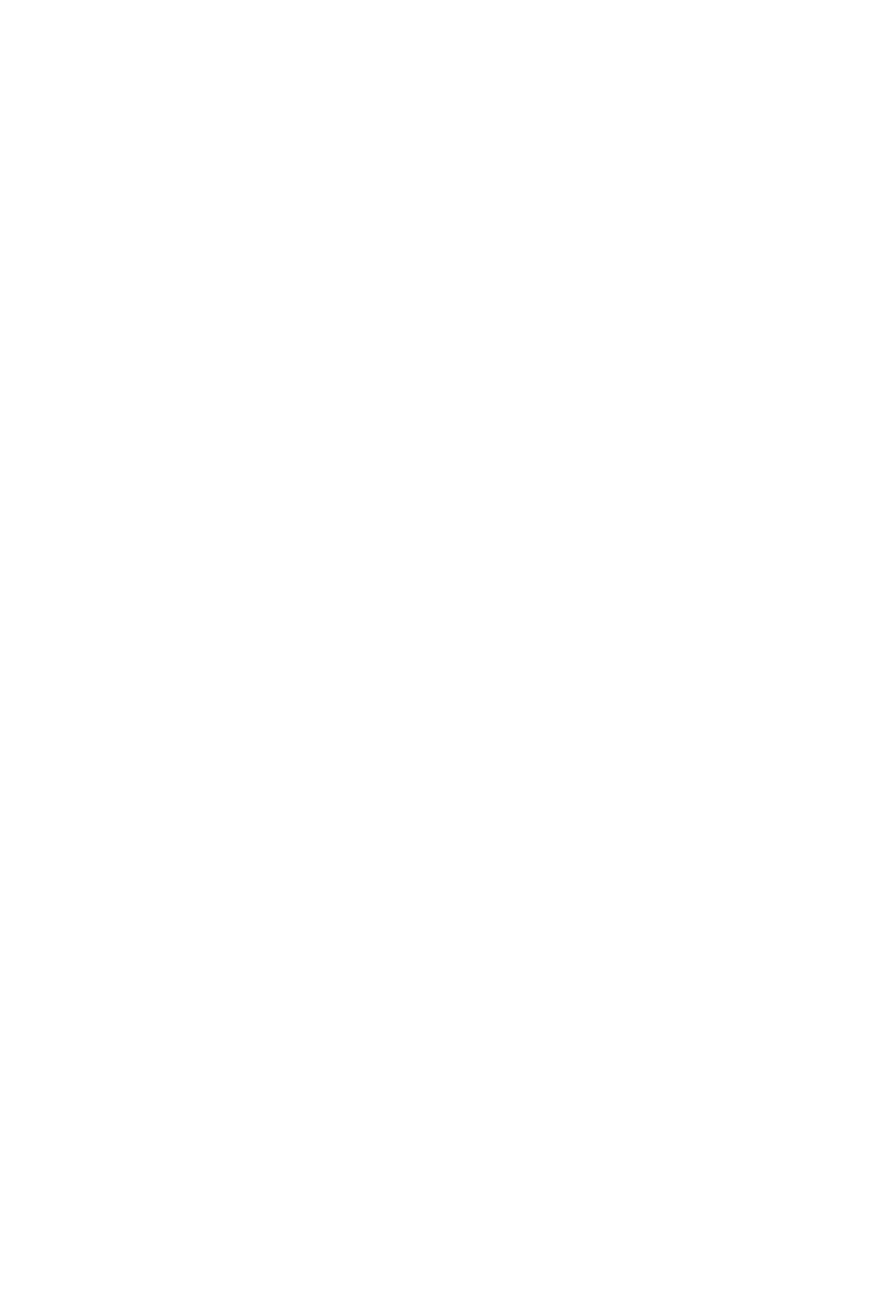
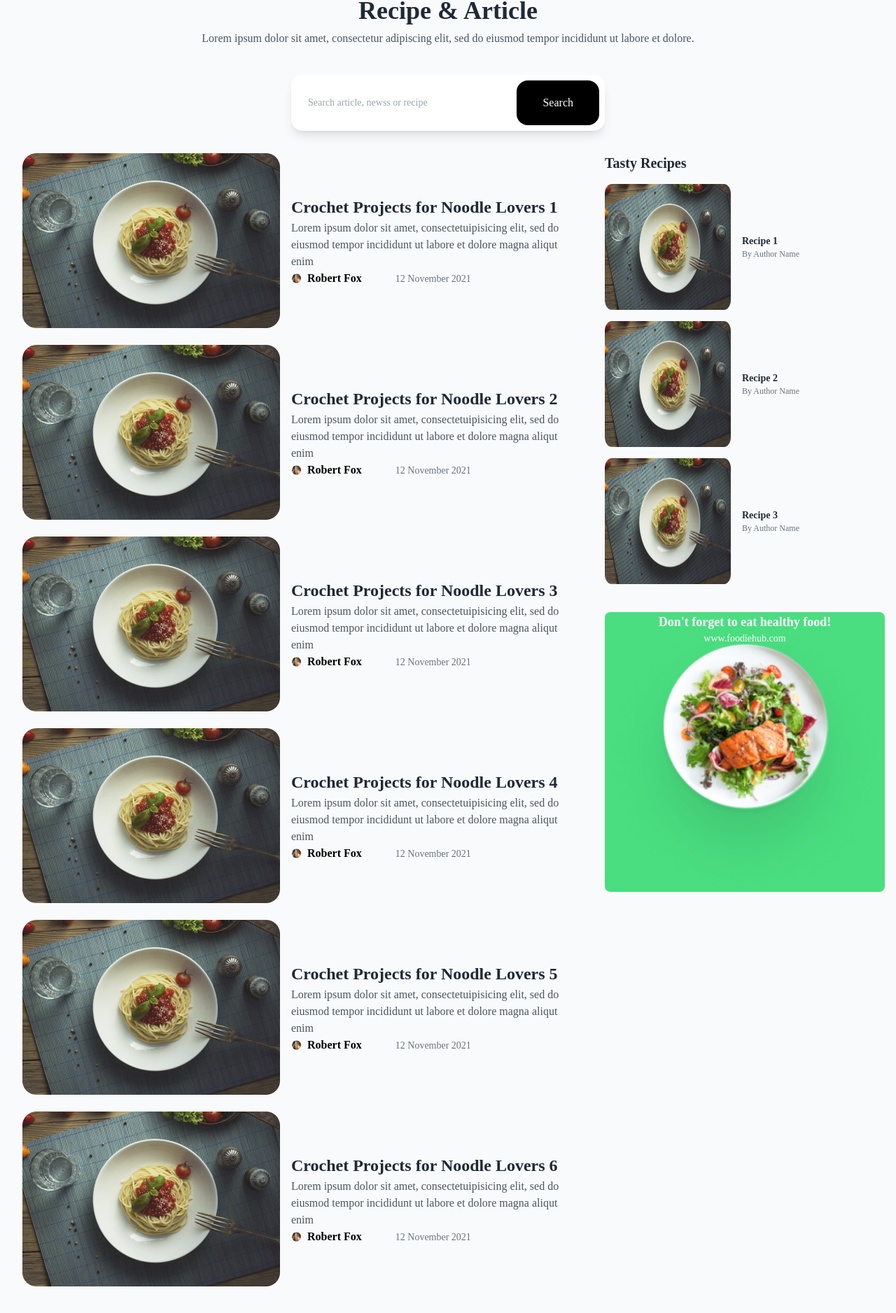
Before and after one commit to manmandh/practice-react, a React (Vite) app: page /recipes in a window 1280 px wide. Before the commit this address had no page. Shown: the part 173-2050 px from the top of the page at 70% size. Before the commit the page ends 800 px from the top, so only its background shows below. Built offline with nearby package versions, Linux system fonts and the light colour scheme.

Commit message:
#10 finish: recipe page #10

```diff
--- a/src/App.tsx
+++ b/src/App.tsx
@@ -3,6 +3,7 @@ import { BrowserRouter, Route, Routes } from 'react-router-dom'
 import HomePage from './pages/Home/HomePage'
 import ContactPage from './pages/Home/ContactPage'
 import BlogPage from './pages/Home/BlogPage'
+import RecipePage from './pages/Home/RecipePage'
 
 
 function App() {
@@ -15,6 +16,9 @@ function App() {
         <Route path='/contact' element={<ContactPage/>} />
       </Routes>
       <Routes>
+        <Route path='/recipes' element={<RecipePage/>} />
+      </Routes>
+      <Routes>
         <Route path='/blog' element={<BlogPage/>} />
       </Routes>
     </BrowserRouter>
--- a/src/components/commons/Contact/ContactForm.tsx
+++ b/src/components/commons/Contact/ContactForm.tsx
@@ -3,6 +3,7 @@ import { ViewRecipesButton } from '~/components/elements/Button/Button';
 import chef from '~/assets/images/contact.png';
 import InputField from '~/components/elements/Input/InputField';
 import SelectField from '~/components/elements/SelectField/SelectField';
+
 
 export const ContactForm: React.FC = () => {
   return (
@@ -23,7 +24,7 @@ export const ContactForm: React.FC = () => {
         <form className="w-2/3 max-w-lg space-y-6">
           <div className="grid grid-cols-2 gap-6">
             {/* Name */}
-            <InputField label="Name" type="text" placeholder="Enter your name..." />
+            <InputField label="Name" type="text" placeholder="Enter your name..."  />
 
             {/* Email Address */}
             <InputField label="Email Address" type="email" placeholder="Your email address..." />
--- /dev/null
+++ b/src/components/commons/RecipeAndArticle/RecipeAndArticle.tsx
@@ -0,0 +1,104 @@
+import { ViewRecipesButton } from "~/components/elements/Button/Button";
+import avtUser from "~/assets/icons/craig_love.svg";
+import creamyPasta from '~/assets/images/creamy-pasta.png';
+import healthyFood from '~/assets/images/healthy-food.png';
+import { Pagination } from "~/components/elements/Pagination/Pagination";
+import { useState } from "react";
+
+
+export const RecipeAndArticle = () => {
+  const [currentPage, setCurrentPage] = useState(1);
+  const totalPages = 5;
+
+  const handlePageChange = (page: number) =>{
+    setCurrentPage(page);
+  }
+  return (
+    <div className="bg-gray-50 min-h-screen p-8">
+      <div className="mx-auto font-primary-600">
+        {/* Tittle */}
+        <div className="text-center mb-10">
+          <h1 className="text-4xl font-bold text-gray-800">Recipe & Article</h1>
+          <p className="text-gray-600 mt-2">
+            Lorem ipsum dolor sit amet, consectetur adipiscing elit, sed do eiusmod tempor incididunt ut labore et dolore.
+          </p>
+        </div>
+
+        {/* Search Bar */}
+        <div className="flex mx-auto items-center bg-white p-2 rounded-[16px] shadow-lg max-w-md max-custom-500:block mb-8">
+            <input
+              type="email"
+              placeholder="Search article, newss or recipe"
+              className="flex-grow px-4 py-2 text-sm outline-none rounded-l-full"
+            />
+            <ViewRecipesButton showIcon={false}>Search</ViewRecipesButton>
+        </div>
+
+        <div className="grid grid-cols-1 md:grid-cols-3 gap-8">
+          {/* Recipe Posts */}
+          <div className="col-span-2 space-y-6">
+            {Array.from({ length: 6 }).map((_, index) => (
+              <div key={index} className="flex items-center gap-4">
+                <img src={creamyPasta} alt="" />
+                <div className='justify-between flex flex-col'>
+                  <h2 className="text-[24px] font-semibold text-gray-800">
+                    Crochet Projects for Noodle Lovers {index + 1}
+                  </h2>
+                  <p className="text-[16px] text-gray-600">
+                    Lorem ipsum dolor sit amet, consectetuipisicing elit, sed do eiusmod tempor incididunt ut labore et dolore magna aliqut enim
+                  </p>
+                  <div className="flex items-center gap-12">
+                    <div className="flex items-center gap-2">
+                      <img src={avtUser} alt="icon" />
+                      <p className="text-[16px] text-primary font-bold">Robert Fox</p>
+                    </div>
+                    <p className="text-[14px] text-gray-500">12 November 2021</p>
+                  </div>
+                </div>
+              </div>
+            ))}
+          </div>
+
+          {/* Sidebar */}
+          <div className="space-y-6">
+            {/* Tasty Recipes */}
+            <div>
+              <h3 className="text-xl font-bold text-gray-800 mb-4">Tasty Recipes</h3>
+              {Array.from({ length: 3 }).map((_, index) => (
+                <div key={index} className="flex items-center gap-4 mb-4">
+                   <img src={creamyPasta} className='w-[180px] h-[180px]' alt="" />
+                  <div>
+                    <h4 className="text-sm font-semibold text-gray-800">Recipe {index + 1}</h4>
+                    <p className="text-xs text-gray-500">By Author Name</p>
+                  </div>
+                </div>
+              ))}
+            </div>
+
+            {/* Reminder */}
+            <div className="absolute bg-green-400 w-[400px] h-[400px] rounded-lg text-center">
+              <img
+                src={healthyFood}
+                alt="Healthy food reminder"
+                className="absolute inset-0 w-full h-full object-cover rounded-lg"
+              />
+              <div className="relative transform">
+                <p className="text-lg text-center font-bold text-white">Don't forget to eat healthy food!</p>
+                <p className="text-sm text-white top-0">www.foodiehub.com</p>
+              </div>
+            </div>
+
+          </div>
+        </div>
+        {/*Pagination*/}
+        <div className="flex justify-center mt-10">
+          <Pagination
+          currentPage={currentPage}
+          totalPages={totalPages}
+          onPageChange={handlePageChange}
+          />
+        </div>
+      </div>
+    </div>
+  );
+}
--- a/src/components/elements/Input/InputField.tsx
+++ b/src/components/elements/Input/InputField.tsx
@@ -5,9 +5,10 @@ interface InputFieldProps {
   type?: 'text' | 'email' | 'textarea';
   placeholder: string;
   rows?: number;
+  className?: string;
 }
 
-const InputField: React.FC<InputFieldProps> = ({ label, type = 'text', placeholder, rows }) => {
+const InputField: React.FC<InputFieldProps> = ({ label, type = 'text', placeholder, rows, className }) => {
   return (
     <div>
       <label className="block text-sm font-primary-500 text-gray-700">{label}</label>
@@ -15,13 +16,13 @@ const InputField: React.FC<InputFieldProps> = ({ label, type = 'text', placehold
         <textarea
           placeholder={placeholder}
           rows={rows}
-          className="mt-1 p-3 font-primary-500 block w-full border border-gray-300 rounded-md shadow-sm focus:ring-black focus:border-black"
+          className={`mt-1 p-3 font-primary-500 block w-full border outline-none border-gray-300 rounded-md shadow-sm focus:ring-black focus:border-black ${className}`}
         />
       ) : (
         <input
           type={type}
           placeholder={placeholder}
-          className="mt-1 p-3 font-primary-500 block w-full border border-gray-300 rounded-md shadow-sm focus:ring-black focus:border-black"
+          className={`mt-1 p-3 font-primary-500 block w-full border outline-none border-gray-300 rounded-md shadow-sm ${className}`}
         />
       )}
     </div>
--- /dev/null
+++ b/src/components/elements/Pagination/Pagination.tsx
@@ -0,0 +1,62 @@
+import React from 'react';
+
+interface PaginationProps {
+  currentPage: number;
+  totalPages: number;
+  onPageChange: (page: number) => void;
+}
+
+export const Pagination: React.FC<PaginationProps> = ({ currentPage, totalPages, onPageChange }) => {
+  const renderPages = () => {
+    const pages: (JSX.Element | string)[] = [];
+    for (let i = 1; i <= totalPages; i++) {
+      if (
+        i === 1 ||
+        i === totalPages ||
+        (i >= currentPage - 1 && i <= currentPage + 1)
+      ) {
+        pages.push(
+          <button
+            key={i}
+            onClick={() => onPageChange(i)}
+            className={`px-4 py-2 rounded-[12px] ${
+              i === currentPage
+                ? "bg-black text-white"
+                : "bg-white text-black hover:bg-blue-500 hover:text-white"
+            }`}
+          >
+            {i}
+          </button>
+        );
+      } else if (
+        (i === currentPage - 2 || i === currentPage + 2) &&
+        !pages.includes("...")
+      ) {
+        pages.push(<span key={`ellipsis-${i}`} className="px-3">...</span>);
+      }
+    }
+    return pages;
+  };
+
+  return (
+    <div className="flex items-center space-x-2">
+      {currentPage > 1 && (
+        <button
+          onClick={() => onPageChange(currentPage - 1)}
+          className="px-4 py-2 rounded-full bg-white text-black hover:bg-gray-200"
+        >
+          {"<"}
+        </button>
+      )}
+      {renderPages()}
+      {currentPage < totalPages && (
+        <button
+          onClick={() => onPageChange(currentPage + 1)}
+          className="px-4 py-2 rounded-full bg-white text-black hover:bg-gray-200"
+        >
+          {">"}
+        </button>
+      )}
+    </div>
+  );
+};
--- a/src/components/elements/SelectField/SelectField.tsx
+++ b/src/components/elements/SelectField/SelectField.tsx
@@ -9,7 +9,7 @@ const SelectField: React.FC<SelectFieldProps> = ({ label, options }) => {
   return (
     <div>
       <label className="block text-sm font-primary-500 text-gray-700">{label}</label>
-      <select className="mt-1 font-primary-500 p-3 block w-full border border-gray-300 rounded-md shadow-sm focus:ring-black focus:border-black">
+      <select className="mt-1 font-primary-500 p-3 block w-full border outline-none border-gray-300 rounded-md shadow-sm focus:ring-black focus:border-black">
         {options.map((option) => (
           <option key={option} value={option}>
             {option}
--- /dev/null
+++ b/src/pages/Home/RecipePage.tsx
@@ -0,0 +1,13 @@
+import { Header } from "~/components/commons/Header/Header";
+import { DeliciousnessMail } from "~/components/commons/DeliciousnessMail/DeliciousnessMail";
+import { Footer } from "~/components/commons/Footer/Footer";
+import { RecipeAndArticle } from "~/components/commons/RecipeAndArticle/RecipeAndArticle";
+
+export default function RecipePage() {
+  return <>
+    <Header/>
+    <RecipeAndArticle/>
+    <DeliciousnessMail/>
+    <Footer/>
+  </>
+}
```
